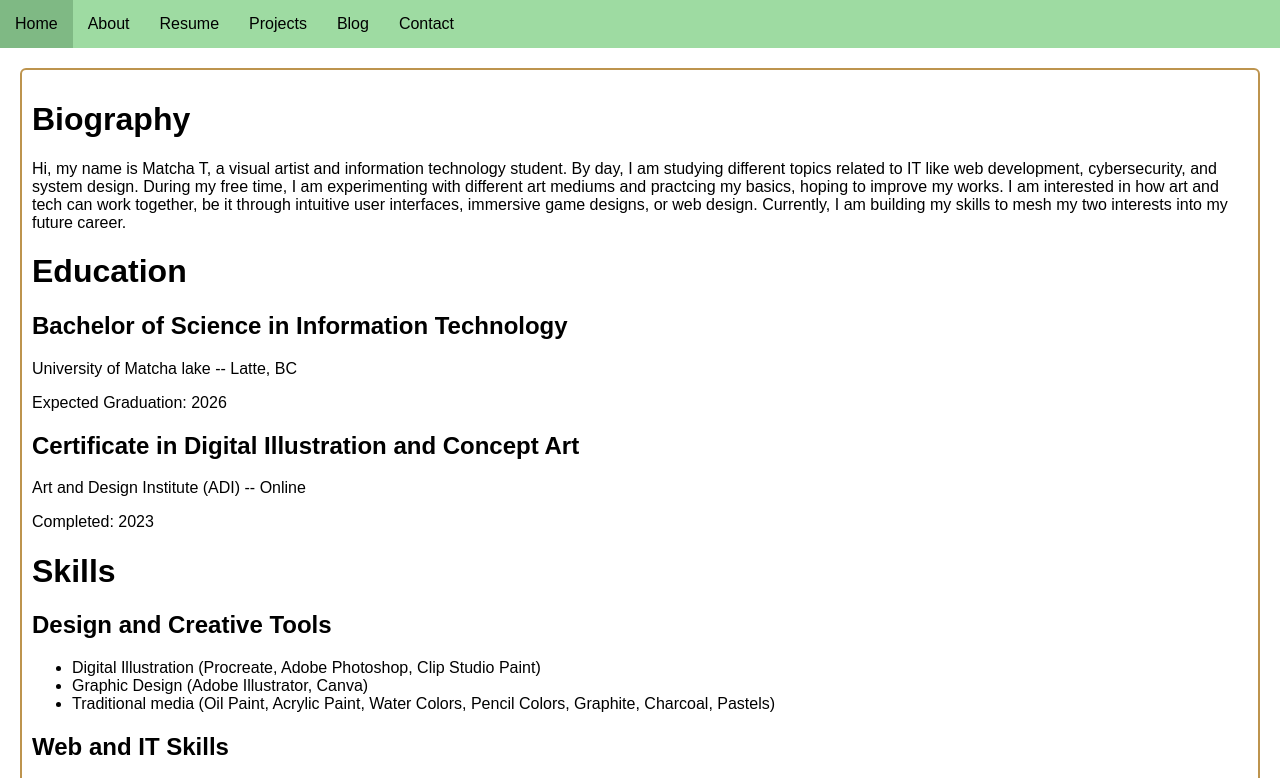
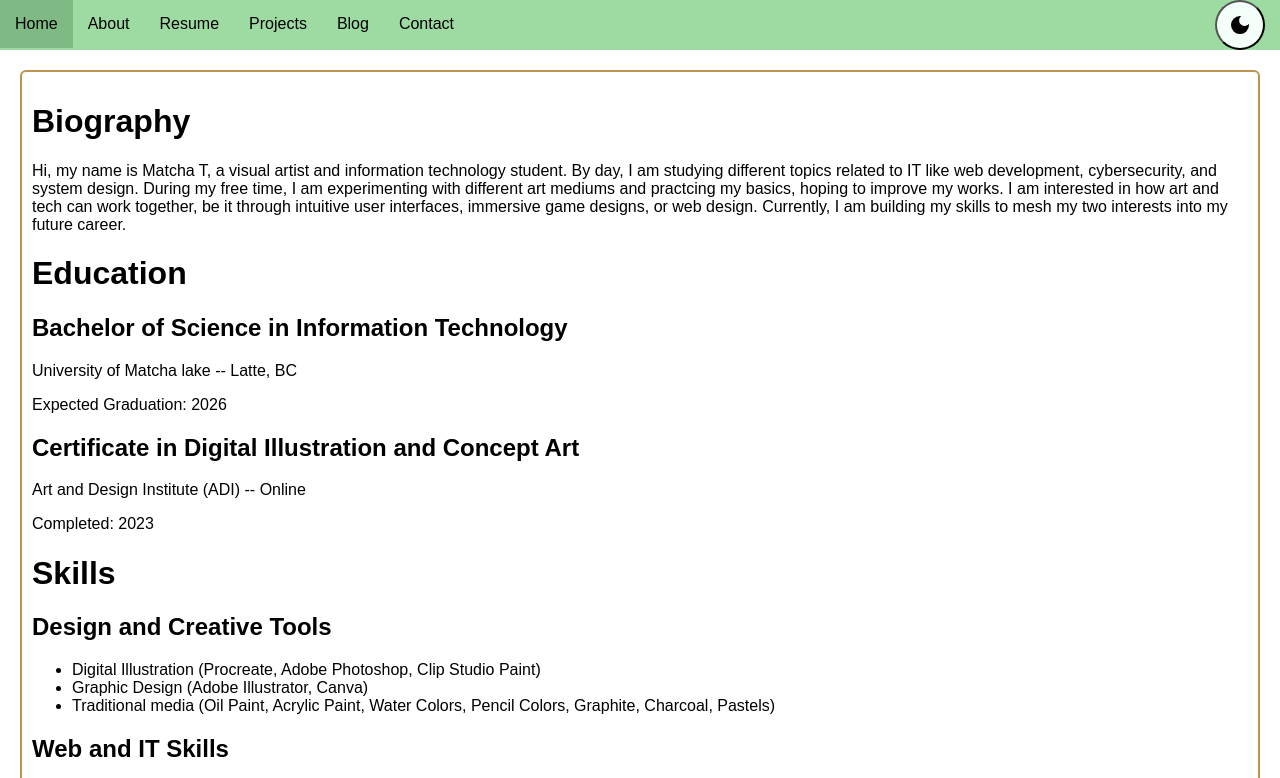
Before and after one commit to MatchaT13/personal-portfolio, a plain HTML site: page about.html in a window 1280 px wide. Shown: the top 778 px of the page. Drawn offline with Linux system fonts and the light colour scheme.

Commit message:
Update about.html

```diff
--- a/about.html
+++ b/about.html
@@ -4,6 +4,7 @@
     <meta name="viewport" content="width=device-width, initial-scale=1.0">
     <title>About Page</title>
     <link rel="stylesheet" href="style.css">
+    <script type="text/javascript" src="dark.js" defer></script>
 </head>
 <body>
     <body>
@@ -15,6 +16,12 @@
                 <li><a href="project.html">Projects</a></li>
                 <li><a href="blog.html">Blog</a></li>
                 <li><a href="contact.html">Contact</a></li>
+                <li style="float: right; margin-right: 15px;">
+                    <button id="theme-switch">
+                        <svg xmlns="http://www.w3.org/2000/svg" height="24px" viewBox="0 -960 960 960" width="24px" fill="#e3e3e3"><path d="M480-120q-150 0-255-105T120-480q0-150 105-255t255-105q14 0 27.5 1t26.5 3q-41 29-65.5 75.5T444-660q0 90 63 153t153 63q55 0 101-24.5t75-65.5q2 13 3 26.5t1 27.5q0 150-105 255T480-120Z"/></svg>
+                        <svg xmlns="http://www.w3.org/2000/svg" height="24px" viewBox="0 -960 960 960" width="24px" fill="#e3e3e3"><path d="M480-280q-83 0-141.5-58.5T280-480q0-83 58.5-141.5T480-680q83 0 141.5 58.5T680-480q0 83-58.5 141.5T480-280ZM200-440H40v-80h160v80Zm720 0H760v-80h160v80ZM440-760v-160h80v160h-80Zm0 720v-160h80v160h-80ZM256-650l-101-97 57-59 96 100-52 56Zm492 496-97-101 53-55 101 97-57 59Zm-98-550 97-101 59 57-100 96-56-52ZM154-212l101-97 55 53-97 101-59-57Z"/></svg>
+                    </button>
+                </li>
             </ul>
         </nav>
     <main>
```
